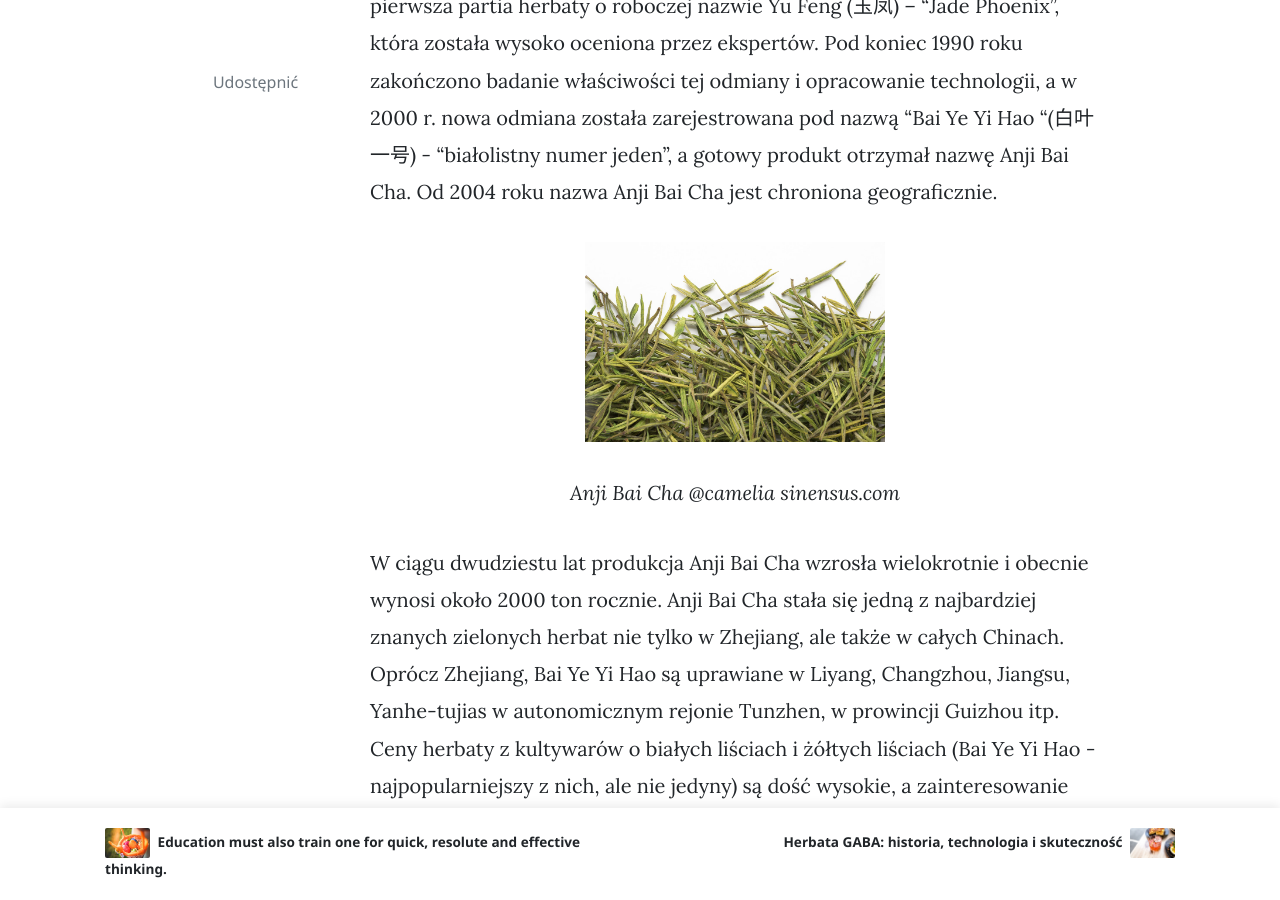
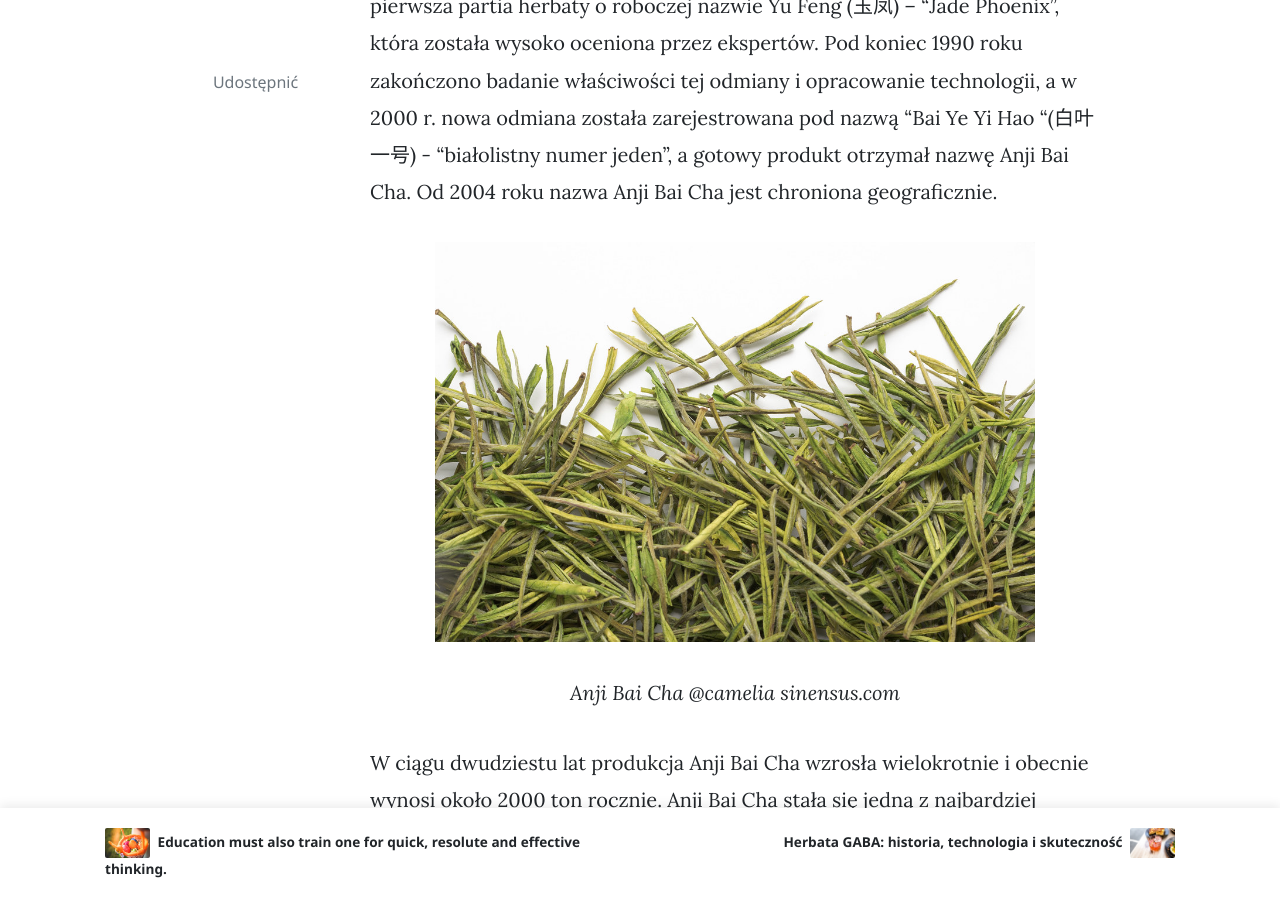
Before and after one commit to asiomchen/asiomchen.github.io, a Jekyll site: the page built from _posts/2020-10-04-o-molekularnych-podstawach-bielactwa-herbacianego.md, in a window 1280 px wide and 900 px high, scrolled down 817 px. Built offline with Jekyll 4.4.1, drawn with Linux system fonts in a browser that asks for light colours; nearby versions of some CDN libraries; comment, search, counter and statistics services are not loaded.

Commit message:
Update 2020-10-04-o-molekularnych-podstawach-bielactwa-herbacianego.md

```diff
--- a/_posts/2020-10-04-o-molekularnych-podstawach-bielactwa-herbacianego.md
+++ b/_posts/2020-10-04-o-molekularnych-podstawach-bielactwa-herbacianego.md
@@ -9,7 +9,7 @@ Anji Bai Cha (安吉白茶), biała herbata Anji to nowoczesna odmiana zielonej
 
 
 <p align="center">
-  <img alt="img-name" src="/assets/images/anji/51162444565_3c8e357712_b.jpg" width="300">
+  <img alt="img-name" src="/assets/images/anji/51162444565_3c8e357712_b.jpg" width="600">
   <br>
     <em><i>Anji Bai Cha @camelia sinensus.com</i></em>
 </p>
```
